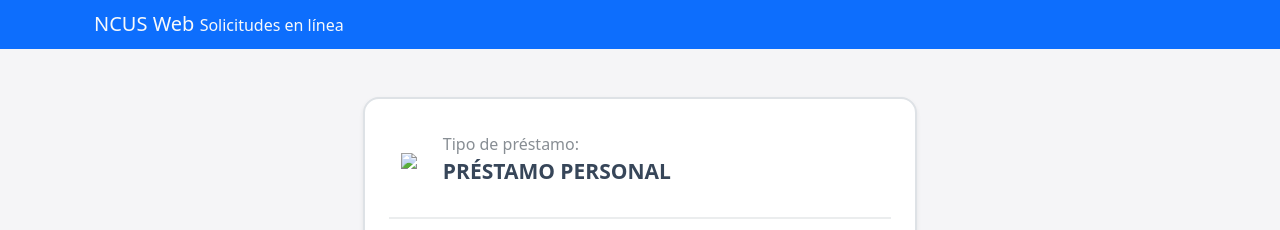
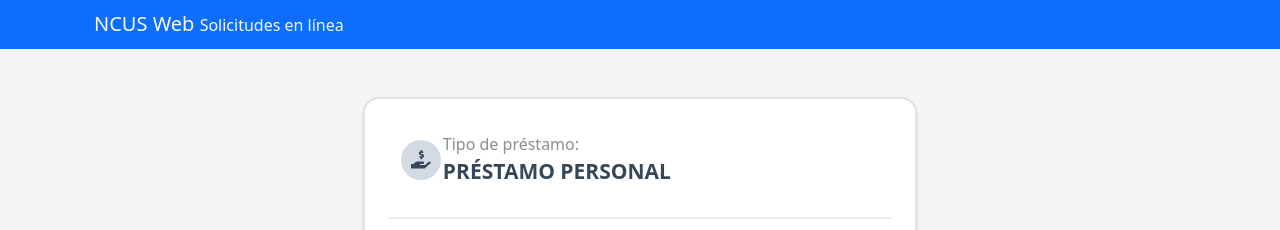
Before and after one commit to mioagency/prestamo, a plain HTML site: page calculo.html in a window 1280 px wide. Shown: the top 230 px of the page. Drawn offline with nearby package versions, Linux system fonts and the light colour scheme.

Commit message:
icono calculo agregado

```diff
--- a/calculo.html
+++ b/calculo.html
@@ -54,7 +54,7 @@
                             <div class="col">
                                 <div class="row align-items-center lb_fff primeralinea">
                                     <div class="col-1 ">
-                                        <img src="assets/img/1 (4).png"/>
+                                        <svg xmlns="http://www.w3.org/2000/svg" width="40" height="40" viewBox="0 0 40 40"><g transform="translate(-670 -309)"><circle cx="20" cy="20" r="20" transform="translate(670 309)" fill="#d4dae4"/><path d="M9.308,5.214l1.807.517a.3.3,0,0,1-.083.6H9.846a.93.93,0,0,1-.372-.079.448.448,0,0,0-.509.072l-.632.632a.433.433,0,0,0,.054.665,2.64,2.64,0,0,0,1.149.416v.64a.58.58,0,0,0,.578.578h.578a.58.58,0,0,0,.578-.578V8.036A2.033,2.033,0,0,0,13.051,5.76,2.12,2.12,0,0,0,11.5,4.036L9.694,3.519a.3.3,0,0,1,.083-.6h1.185A.93.93,0,0,1,11.335,3a.448.448,0,0,0,.509-.072l.632-.632a.433.433,0,0,0-.054-.665,2.64,2.64,0,0,0-1.149-.416V.578A.58.58,0,0,0,10.7,0h-.578a.58.58,0,0,0-.578.578v.636A2.033,2.033,0,0,0,7.758,3.49,2.12,2.12,0,0,0,9.308,5.214Zm9.983,6.641a1.085,1.085,0,0,0-1.456,0l-3.151,2.67a2.1,2.1,0,0,1-1.366.506H9.283a.579.579,0,0,1,0-1.156h2.67a1.157,1.157,0,0,0,.058-2.312H6.551a3.863,3.863,0,0,0-2.526.95L2.439,13.875H.546A.564.564,0,0,0,0,14.453v3.469a.564.564,0,0,0,.546.578H12.719a2.116,2.116,0,0,0,1.366-.506l5.16-4.372a1.2,1.2,0,0,0,.047-1.767Z" transform="translate(680 319)" fill="#374659"/></g></svg>
                                             </div>
                                                  <div class="col lb_col">
                                                     <div class="row-4 lb_padding lb_p lb_tamanosecundario">Tipo de préstamo:</div>
```
Also changed, not shown: img/account_icon.svg (added), img/busqueda_icon.svg (added), img/calculo_icon.svg (added), img/confirmación-cuenta_icon.svg (added), img/exito_check_icon.svg (added), img/identidad_icon.svg (added), img/ingresos_dark_icon.svg (added), img/log-out_icon.svg (added), img/oferta_icon_dark.svg (added), img/user_icon.svg (added), img/warning_blue_icon.svg (added), img/warning_red_icon.svg (added), img/warning_yellow_icon.svg (added).
